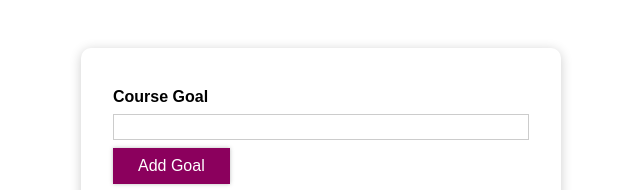
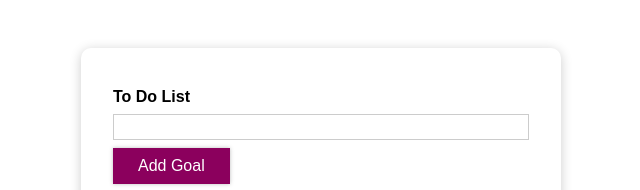
Before and after one commit to YarinsHyper/react-tasks, a React (Create React App) app: page / in a window 1280 px wide. Shown: the top 190 px of the page, without its empty margins (319-959 px from the left). Built offline with nearby package versions, Linux system fonts and the light colour scheme.

Commit message:
feat: rendering + modules implements

```diff
--- a/package.json
+++ b/package.json
@@ -9,6 +9,7 @@
     "react": "^18.0.0",
     "react-dom": "^18.0.0",
     "react-scripts": "4.0.1",
+    "styled-components": "^5.3.5",
     "web-vitals": "^0.2.4"
   },
   "scripts": {
@@ -33,6 +34,9 @@
       "last 1 chrome version",
       "last 1 firefox version",
       "last 1 safari version"
+    ],
+    "activationEvents": [
+      "onLanguage:typescriptreact"
     ]
   }
 }
--- a/src/components/CourseGoals/CourseInput/CourseInput.js
+++ b/src/components/CourseGoals/CourseInput/CourseInput.js
@@ -1,24 +1,60 @@
-import React, { useState } from 'react';
+import React, { useState } from "react";
+import Button from "../../UI/Button/Button";
+import styles from "./CourseInput.module.css";
 
-import Button from '../../UI/Button/Button';
-import './CourseInput.css';
+// const FormControl = styled.div`
+//     margin: 0.5rem 0;
 
-const CourseInput = props => {
-  const [enteredValue, setEnteredValue] = useState('');
+//   & label
+//     font-weight: bold;
+//     display: block;
+//     margin-bottom: 0.5rem;
+//     color: ${(props) => (props.invalid ? "red" : "black")};
+//   }
 
-  const goalInputChangeHandler = event => {
+//   & input {
+//     display: block;
+//     width: 100%;
+//     border: 1px solid ${(props) => (props.invalid ? "red" : "#ccc")};
+//     background: ${(props) => (props.invalid ? "#ffd7d7" : "transparent")};
+//     font: inherit;
+//     line-height: 1.5rem;
+//     padding: 0 0.25rem;
+//   }
+
+//   & input:focus {
+//     outline: none;
+//     background: #fad0ec;
+//     border-color: #8b005d;
+//   }
+// `;
+
+const CourseInput = (props) => {
+  const [enteredValue, setEnteredValue] = useState("");
+  const [isValid, setIsValid] = useState(true);
+
+  const goalInputChangeHandler = (event) => {
+    if (event.target.value.trim().length > 0) {
+      setIsValid(true);
+    }
     setEnteredValue(event.target.value);
   };
 
-  const formSubmitHandler = event => {
+  const formSubmitHandler = (event) => {
     event.preventDefault();
+    if (enteredValue.trim().length === 0) {
+      setIsValid(false);
+      return;
+    }
     props.onAddGoal(enteredValue);
   };
 
   return (
     <form onSubmit={formSubmitHandler}>
-      <div className="form-control">
-        <label>Course Goal</label>
+      <div
+        className={`${styles["form-control"]} ${!isValid && styles.invalid}`}
+      >
+        <label>To Do List</label>
         <input type="text" onChange={goalInputChangeHandler} />
       </div>
       <Button type="submit">Add Goal</Button>
--- a/src/components/CourseGoals/CourseInput/CourseInput.css
+++ b/src/components/CourseGoals/CourseInput/CourseInput.module.css
@@ -22,3 +22,12 @@
   background: #fad0ec;
   border-color: #8b005d;
 }
+
+.form-control.invalid input {
+  border-color: red;
+  background: #ffd7d7;
+}
+
+.form-control.invalid label {
+  color: red;
+}
--- a/src/components/UI/Button/Button.js
+++ b/src/components/UI/Button/Button.js
@@ -1,10 +1,34 @@
-import React from 'react';
+import React from "react";
+import styles from "./Button.module.css";
 
-import './Button.css';
+// const Button = styled.button`
+//   width: 100%;
+//   font: inherit;
+//   padding: 0.5rem 1.5rem;
+//   border: 1px solid #8b005d;
+//   color: white;
+//   background: #8b005d;
+//   box-shadow: 0 0 4px rgba(0, 0, 0, 0.26);
+//   cursor: pointer;
 
-const Button = props => {
+//   @media (min-width: 500px) {
+//   }
+
+//   &:focus {
+//     outline: n one;
+//   }
+
+//   &:hover,
+//   &active {
+//     background: #ac0e77;
+//     border-color: #ac0e77;
+//     box-shadow: 0 0 8px rgba(0, 0, 0, 0.26);
+//   }
+// `;
+
+const Button = (props) => {
   return (
-    <button type={props.type} className="button" onClick={props.onClick}>
+    <button type={props.type} className={styles.button} onClick={props.onClick}>
       {props.children}
     </button>
   );
--- a/src/components/UI/Button/Button.css
+++ b/src/components/UI/Button/Button.module.css
@@ -1,4 +1,5 @@
 .button {
+  width: 100%;
   font: inherit;
   padding: 0.5rem 1.5rem;
   border: 1px solid #8b005d;
@@ -18,3 +19,9 @@
   border-color: #ac0e77;
   box-shadow: 0 0 8px rgba(0, 0, 0, 0.26);
 }
+
+@media (min-width: 768px) {
+  .button {
+    width: auto;
+  }
+}
```
Also changed, not shown: 1 other file (tests, documents, lock files or other folders).
